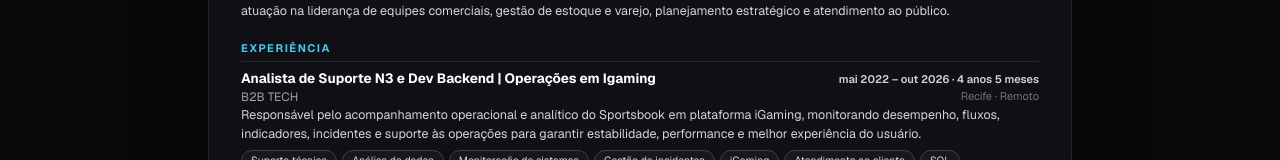
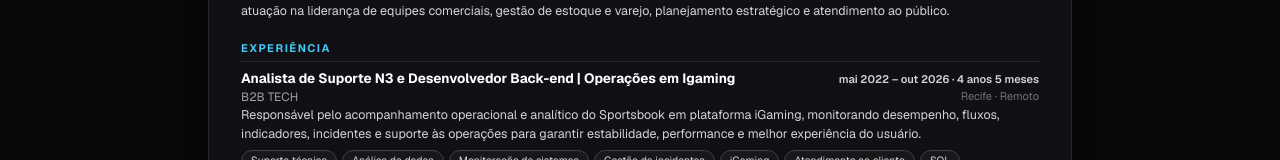
Before and after one commit to Sharkprojects/lsharktech-site, a Next.js app: page /profile in a window 1280 px wide. Shown: the part 386-546 px from the top of the page. Built offline with nearby package versions, Linux system fonts and the light colour scheme.

Commit message:
feat: update job roles in resume for clarity and consistency

```diff
--- a/src/app/profile/resumeContent.ts
+++ b/src/app/profile/resumeContent.ts
@@ -78,7 +78,7 @@ export const resumeContent: Record<string, ResumeContent> = {
     experienceTitle: 'Experiência',
     experience: [
       {
-        role: 'Analista de Suporte N3 e Dev Backend | Operações em Igaming',
+        role: 'Analista de Suporte N3 e Desenvolvedor Back-end | Operações em Igaming',
         company: 'B2B TECH',
         period: 'mai 2022 – out 2026 · 4 anos 5 meses',
         location: 'Recife · Remoto',
@@ -332,7 +332,7 @@ export const resumeContent: Record<string, ResumeContent> = {
     experienceTitle: 'Experience',
     experience: [
       {
-        role: 'L3 Support Analyst & Backend Dev | Igaming Operations',
+        role: 'L3 Support Analyst & Back-end Developer | Igaming Operations',
         company: 'B2B TECH',
         period: 'May 2022 – Oct 2026 · 4 yrs 5 mos',
         location: 'Recife · Remote',
@@ -585,7 +585,7 @@ export const resumeContent: Record<string, ResumeContent> = {
     experienceTitle: 'Experiencia',
     experience: [
       {
-        role: 'Analista de Soporte N3 y Dev Backend | Operaciones en Igaming',
+        role: 'Analista de Soporte N3 y Desarrollador Back-end | Operaciones en Igaming',
         company: 'B2B TECH',
         period: 'may 2022 – oct 2026 · 4 años 5 meses',
         location: 'Recife · Remoto',
```
